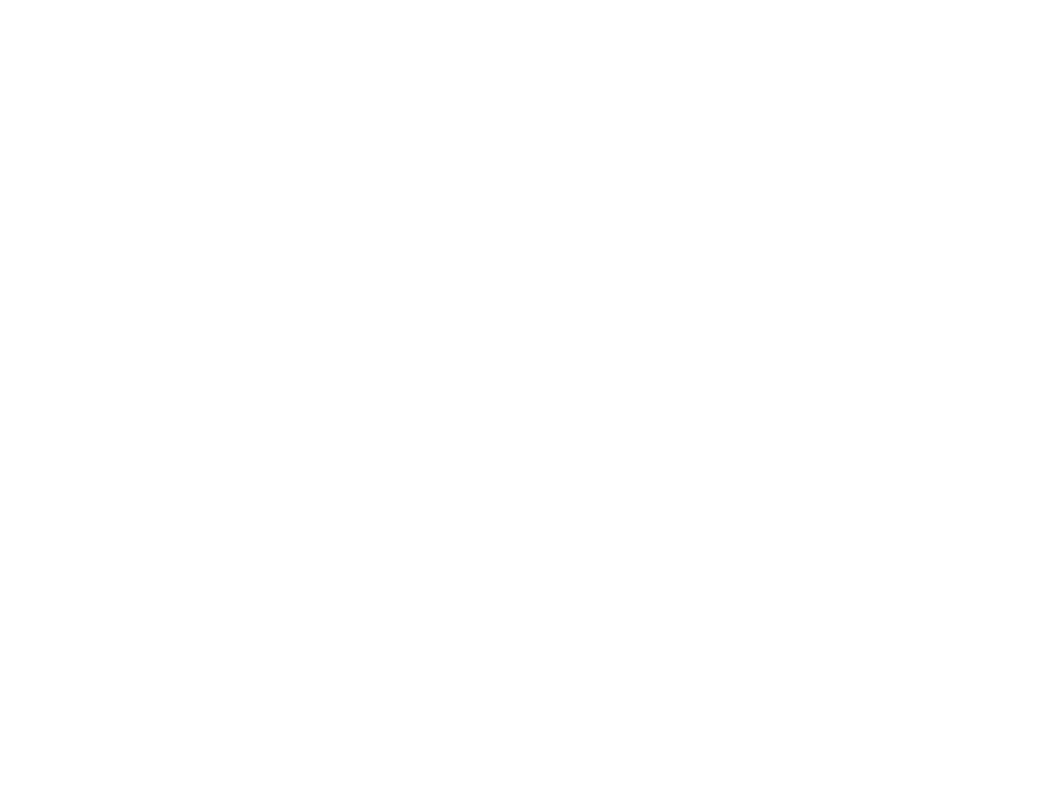
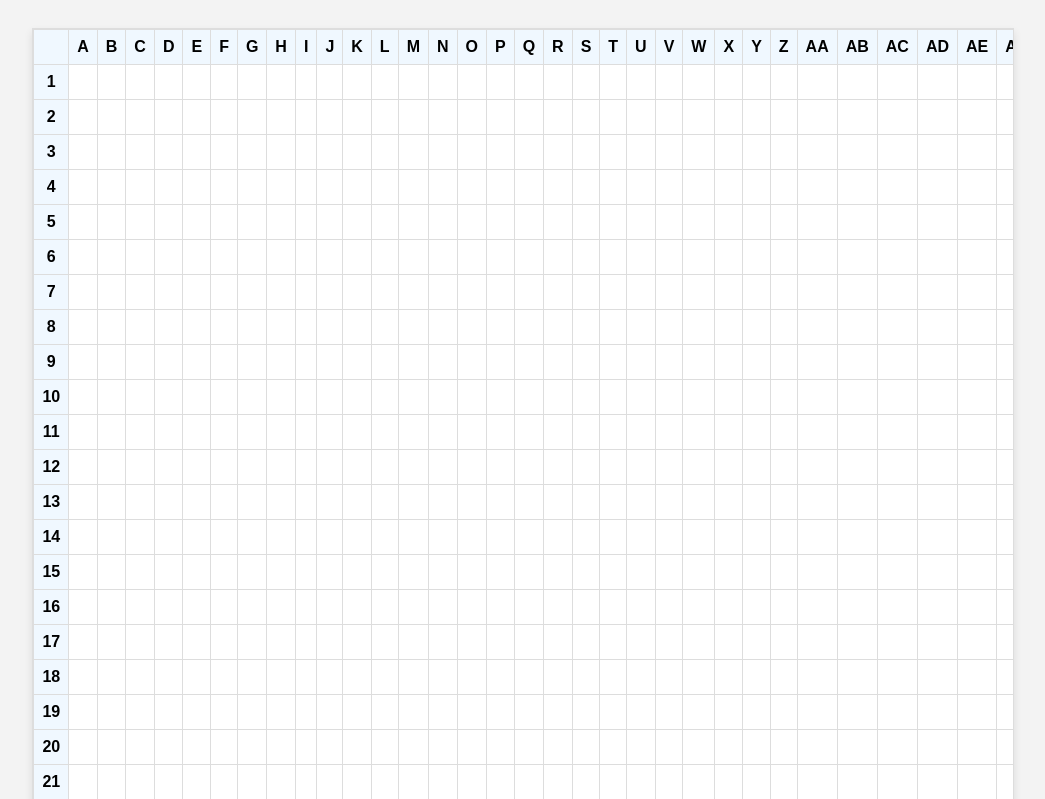
Before and after one commit to Pintu95045/Google-Sheet, a plain HTML site: page index.html in a window 1280 px wide. Shown: the top 799 px of the page, without its empty margins (117-1162 px from the left). Drawn offline with Linux system fonts and the light colour scheme.

Commit message:
Project completed

```diff
--- a/index.html
+++ b/index.html
@@ -1,11 +1,26 @@
 <!DOCTYPE html>
-<html lang="en">
-<head>
-    <meta charset="UTF-8">
-    <meta name="viewport" content="width=device-width, initial-scale=1.0">
-    <title>Document</title>
-</head>
-<body>
+<html>
+  <head>
+    <title>JavaScript Sandbox</title>
+    <meta charset="UTF-8" />
+    <link rel="stylesheet" href="style.css" />
+  </head>
 
-</body>
+  <body>
+    <div id="spreadsheet">
+      <table id="excel-table">
+        <thead>
+          <tr>
+            <!-- Column Headers will be dynamically added here -->
+          </tr>
+        </thead>
+
+        <tbody>
+          <!-- Rows and cells will be dynamically appended here -->
+        </tbody>
+      </table>
+    </div>
+
+    <script src="./script.js" type="module"></script>
+  </body>
 </html>
--- a/script.js
+++ b/script.js
@@ -0,0 +1,62 @@
+/**
+ * Problem Statement
+ * Create Excel/Google Sheets Table Layout/Cells
+ * Front-End
+ * Optional to add other properties such as select, editable formulas, etc.
+ *
+ * **/
+const table = document.getElementById("excel-table").querySelector("tbody");
+const columnHeaders = document
+  .getElementById("excel-table")
+  .querySelector("thead tr");
+
+const numRows = 30;
+const numCols = 3000;
+
+// Created 1st Column Header; which should be empty as its filled with Row Headers
+const emptyTh = document.createElement("th");
+emptyTh.innerText = " ";
+columnHeaders.appendChild(emptyTh);
+
+// Create Remaining Column Headers
+for (let col = 1; col <= numCols; col++) {
+  const th = document.createElement("th");
+  th.innerText = getColumnName(col - 1);
+  columnHeaders.appendChild(th);
+}
+
+// Function to generate headers from Column Number Received
+function getColumnName(index) {
+  let columnName = ""; // ""
+  while (index >= 0) {
+    columnName = String.fromCharCode((index % 26) + 65) + columnName;
+    index = Math.floor(index / 26) - 1;
+  }
+  return columnName;
+}
+
+// Create Rows and Cells
+for (let row = 1; row <= numRows; row++) {
+  const tr = document.createElement("tr");
+
+  // Row headers / sl.no.
+  const th = document.createElement("th");
+  th.innerText = row;
+  tr.appendChild(th); // Each Row
+
+  // Input Cells
+  for (let col = 0; col < numCols; col++) {
+    const td = document.createElement("td"); // Cell
+    // const input = document.createElement("input"); // input Field wrapped inside cell
+    // input.type = "text";
+    // td.appendChild(input);
+    td.setAttribute("contentEditable", true); // Makes the whole cell editable and behave like actual sheets
+    tr.appendChild(td);
+  }
+  table.appendChild(tr); // Adding the row to our table
+}
+
+// Event handling to enable Cell Input
+table.addEventListener("input", (event) => {
+  // Handle Cell Input - Try out yourselves!
+});
--- a/style.css
+++ b/style.css
@@ -0,0 +1,41 @@
+body {
+  font-family: Arial, sans-serif;
+  display: flex;
+  justify-content: center;
+  padding: 20px;
+  background-color: #f3f3f3;
+}
+
+#spreadsheet {
+  width: 80%;
+  margin: 0 auto;
+  overflow: auto;
+  box-shadow: 0 4px 8px rgba(0, 0, 0, 0.1);
+  border: 1px solid #ddd;
+}
+
+table {
+  width: 100%;
+  border-collapse: collapse;
+}
+
+th,
+td {
+  border: 1px solid #ddd;
+  padding: 8px;
+  text-align: center;
+}
+
+th {
+  background-color: #f0f8ff; /* Light blue similar to Excel header */
+}
+
+td {
+  text-align: left;
+  background-color: #fff;
+}
+
+td[contenteditable="true"]:focus {
+  outline: none;
+  background-color: #e8f0fe; /* Light highlight color when cell is active */
+}
```
